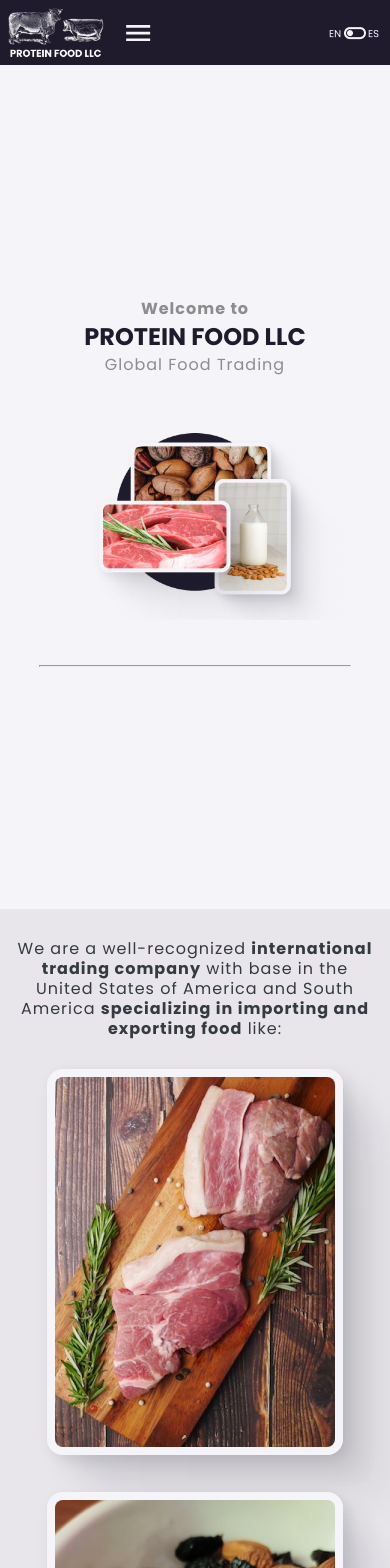
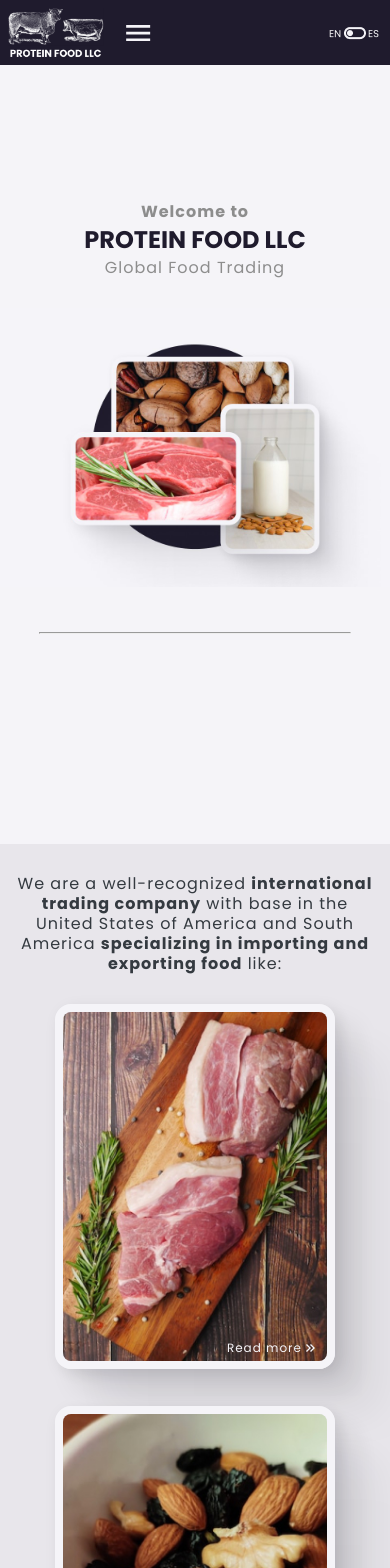
Before and after one commit to lucasPeluso/protein-food, a React (Vite) app: page / in a window 390 px wide. Shown: the top 1568 px of the page. Built offline with nearby package versions, Linux system fonts and the light colour scheme.

Commit message:
Home mobile actualizado read more

```diff
--- a/src/index.css
+++ b/src/index.css
@@ -78,7 +78,7 @@ small {
 
 .btn {
     border: 2px solid var(--blue-dark);
-    border-radius: 8px;
+    border-radius: 16px;
     cursor: pointer;
     padding: 20px 40px;
     letter-spacing: 1px;
--- a/src/pages/Home.jsx
+++ b/src/pages/Home.jsx
@@ -32,12 +32,30 @@ const Home = () => {
                     <div className="home-products__flex">
                         <div className="home-products__product">
                             <img className='home-products__product-img' src={MeatImgSmall} alt="Meat Products" />
+                            <div className="home-products__readmore">
+                                <p className="home-products__readmore-p">Read more</p>
+                                <svg width="9" height="8" viewBox="0 0 9 8" fill="none" xmlns="http://www.w3.org/2000/svg">
+                                    <path d="M0 0.94L0.946309 0L4.97315 4L0.946309 8L0 7.06L3.07383 4L0 0.94ZM4.02685 0.94L4.97315 0L9 4L4.97315 8L4.02685 7.06L7.10067 4L4.02685 0.94Z" fill="#F5F4F8"/>
+                                </svg>
+                            </div>
                         </div>
                         <div className="home-products__product">
                             <img className='home-products__product-img' src={DriedFruitsImgSmall} alt="Meat Products" />
+                            <div className="home-products__readmore">
+                                <p className="home-products__readmore-p">Read more</p>
+                                <svg width="9" height="8" viewBox="0 0 9 8" fill="none" xmlns="http://www.w3.org/2000/svg">
+                                    <path d="M0 0.94L0.946309 0L4.97315 4L0.946309 8L0 7.06L3.07383 4L0 0.94ZM4.02685 0.94L4.97315 0L9 4L4.97315 8L4.02685 7.06L7.10067 4L4.02685 0.94Z" fill="#F5F4F8"/>
+                                </svg>
+                            </div>
                         </div>
                         <div className="home-products__product">
                             <img className='home-products__product-img' src={CheeseImgSmall} alt="Meat Products" />
+                            <div className="home-products__readmore">
+                                <p className="home-products__readmore-p">Read more</p>
+                                <svg width="9" height="8" viewBox="0 0 9 8" fill="none" xmlns="http://www.w3.org/2000/svg">
+                                    <path d="M0 0.94L0.946309 0L4.97315 4L0.946309 8L0 7.06L3.07383 4L0 0.94ZM4.02685 0.94L4.97315 0L9 4L4.97315 8L4.02685 7.06L7.10067 4L4.02685 0.94Z" fill="#F5F4F8"/>
+                                </svg>
+                            </div>
                         </div>
                     </div>
                     <div className="home-products__flex-text">
--- a/src/styles/components/layout/Navbar.css
+++ b/src/styles/components/layout/Navbar.css
@@ -1,5 +1,7 @@
 
 header{
+    position: absolute;
+    width: 100%;
     background-color: var(--blue-dark);
     padding: 8px;
 }
--- a/src/styles/components/pages/Home.css
+++ b/src/styles/components/pages/Home.css
@@ -23,7 +23,7 @@
 }
 
 .home__img {
-    max-width: 300px;
+    max-width: 500px;
 }
 
 .home__text {
@@ -66,10 +66,32 @@
     gap: 16px;
 }
 
+.home-products__product {
+    margin: auto;
+    position: relative;
+    width: 280px;
+    cursor: pointer;
+}
+
 .home-products__product-img {
     border: 8px solid var(--white);
     box-shadow: 83px 83px 47px rgba(22, 19, 32, 0.01), 47px 47px 40px rgba(22, 19, 32, 0.05), 21px 21px 29px rgba(22, 19, 32, 0.09), 5px 5px 16px rgba(22, 19, 32, 0.1), 0px 0px 0px rgba(22, 19, 32, 0.1);
     border-radius: 16px;
+}
+
+.home-products__readmore {
+    position: absolute;
+    bottom: 20px;
+    right: 20px;
+    display: flex;
+    align-items: center;
+    gap: 4px;
+}
+
+.home-products__readmore-p {
+    font-size: 12px;
+    line-height: 16px;
+    color: var(--white);
 }
 
 .home-products__rectangle {
```
Also changed, not shown: src/assets/readmore.svg (added).
